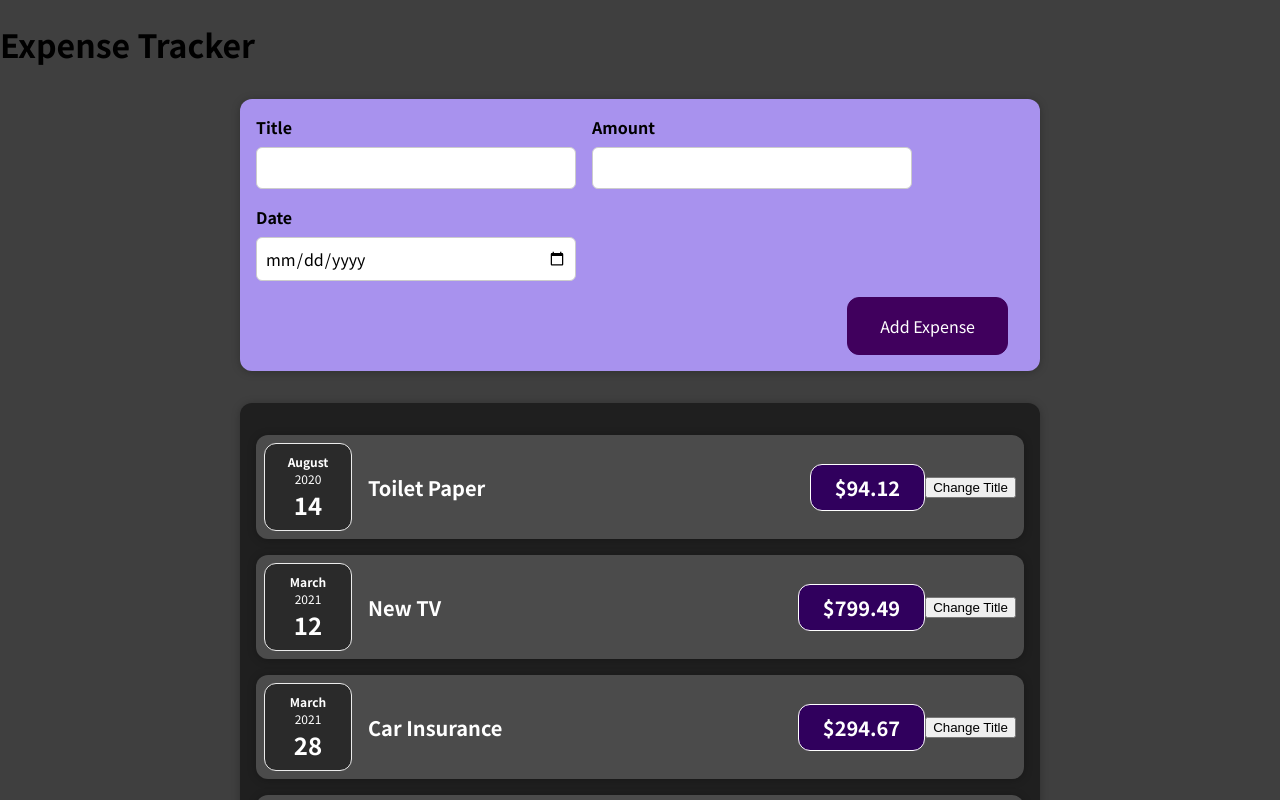
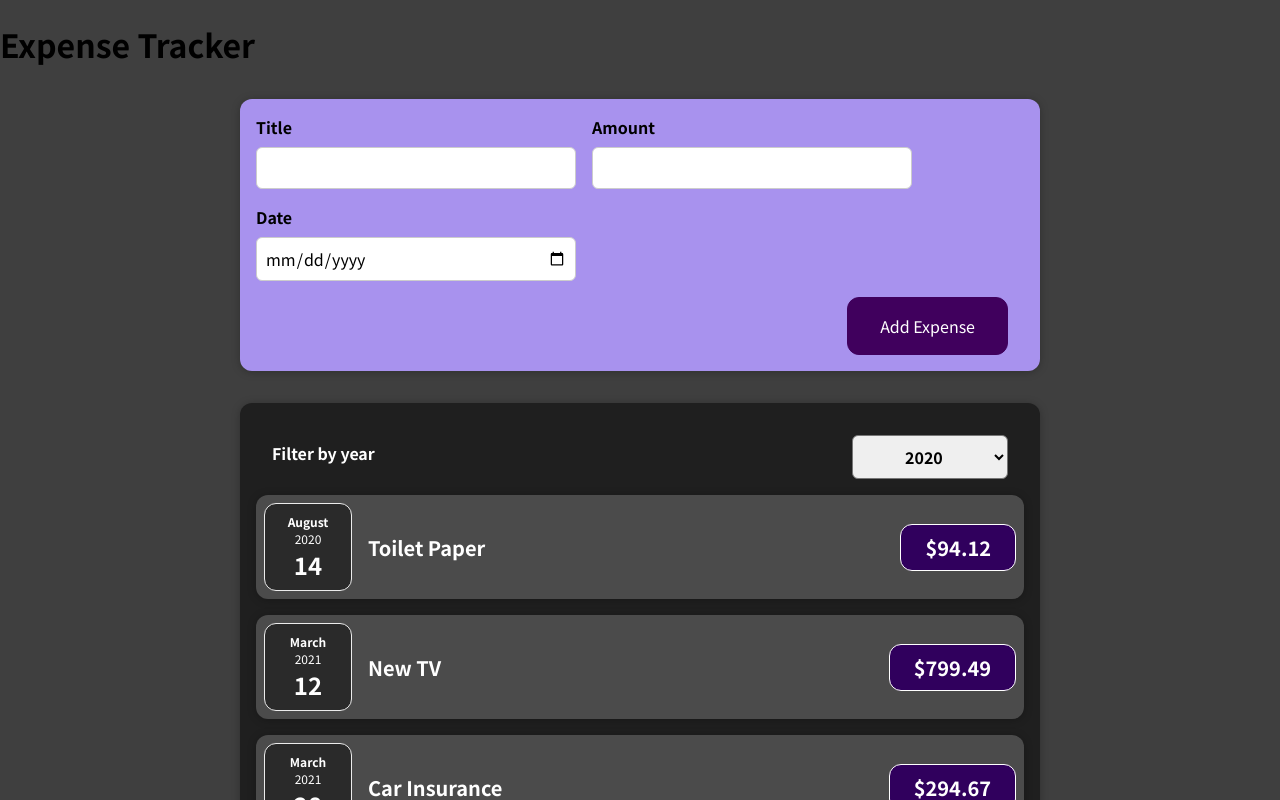
Before and after one commit to OsvaldoSalomon/ExpenseTracker, a React (Create React App) app: page / in a window 1280 px wide. Shown: the top 800 px of the page. Built offline with nearby package versions, Linux system fonts and the light colour scheme.

Commit message:
The code is finished for the first module.

```diff
--- a/src/components/Expenses/ExpenseItem.js
+++ b/src/components/Expenses/ExpenseItem.js
@@ -1,27 +1,18 @@
-import React, { useState } from 'react';
 import ExpenseDate from "./ExpenseDate";
 import Card from "../UI/Card";
 import './ExpenseItem.css'
 
 function ExpenseItem(props) {
-    const [title, setTitle] = useState(props.title);
     console.log("ExpenseItem evaluated by react")
-
-    function clickHandler() {
-        setTitle('Updated!');
-        console.log(title);
-    }
 
     return (
         <Card className="expense-item">
             <ExpenseDate date={props.date}/>
             <div className="expense-item__description">
-                <h2>{title}</h2>
+                <h2>{props.title}</h2>
                 <div className="expense-item__price">${props.amount}</div>
             </div>
-            <button onClick={clickHandler}>Change Title</button>
         </Card>
-
     );
 }
 
--- a/src/components/Expenses/Expenses.js
+++ b/src/components/Expenses/Expenses.js
@@ -1,10 +1,20 @@
+import React, { useState } from 'react';
 import ExpenseItem from "./ExpenseItem";
 import Card from '../UI/Card'
+import ExpensesFilter from "./ExpensesFilter";
 import './Expenses.css'
 
 function Expenses(props) {
+    const [filteredYear, setFilteredYear] = useState('2020');
+
+    function filterChangeHandler(selectedYear) {
+        setFilteredYear(selectedYear);
+    }
+
     return (
+        <div>
             <Card className="expenses">
+                <ExpensesFilter selected={filteredYear} onChangeFilter={filterChangeHandler} />
                 <ExpenseItem title={props.items[0].title} amount={props.items[0].amount}
                              date={props.items[0].date}/>
                 <ExpenseItem title={props.items[1].title} amount={props.items[1].amount}
@@ -14,6 +24,7 @@
                 <ExpenseItem title={props.items[3].title} amount={props.items[3].amount}
                              date={props.items[3].date}/>
             </Card>
+        </div>
     );
 }
 
--- /dev/null
+++ b/src/components/Expenses/ExpensesFilter.css
@@ -0,0 +1,24 @@
+.expenses-filter {
+    color: white;
+    padding: 0 1rem;
+}
+
+.expenses-filter__control {
+    display: flex;
+    width: 100%;
+    align-items: center;
+    justify-content: space-between;
+    margin: 1rem 0;
+}
+
+.expenses-filter label {
+    font-weight: bold;
+    margin-bottom: 0.5rem;
+}
+
+.expenses-filter select {
+    font: inherit;
+    padding: 0.5rem 3rem;
+    font-weight: bold;
+    border-radius: 6px;
+}
--- /dev/null
+++ b/src/components/Expenses/ExpensesFilter.js
@@ -0,0 +1,25 @@
+import React from 'react';
+
+import './ExpensesFilter.css';
+
+function ExpensesFilter(props) {
+    function dropdownChangeHandler(event) {
+        props.onChangeFilter(event.target.value);
+    }
+
+    return (
+        <div className='expenses-filter'>
+            <div className='expenses-filter__control'>
+                <label>Filter by year</label>
+                <select value={props.selected} onChange={dropdownChangeHandler}>
+                    <option value='2022'>2022</option>
+                    <option value='2021'>2021</option>
+                    <option value='2020'>2020</option>
+                    <option value='2019'>2019</option>
+                </select>
+            </div>
+        </div>
+    );
+}
+
+export default ExpensesFilter;
```
Lines whose indentation alone changed are shown as unchanged.
